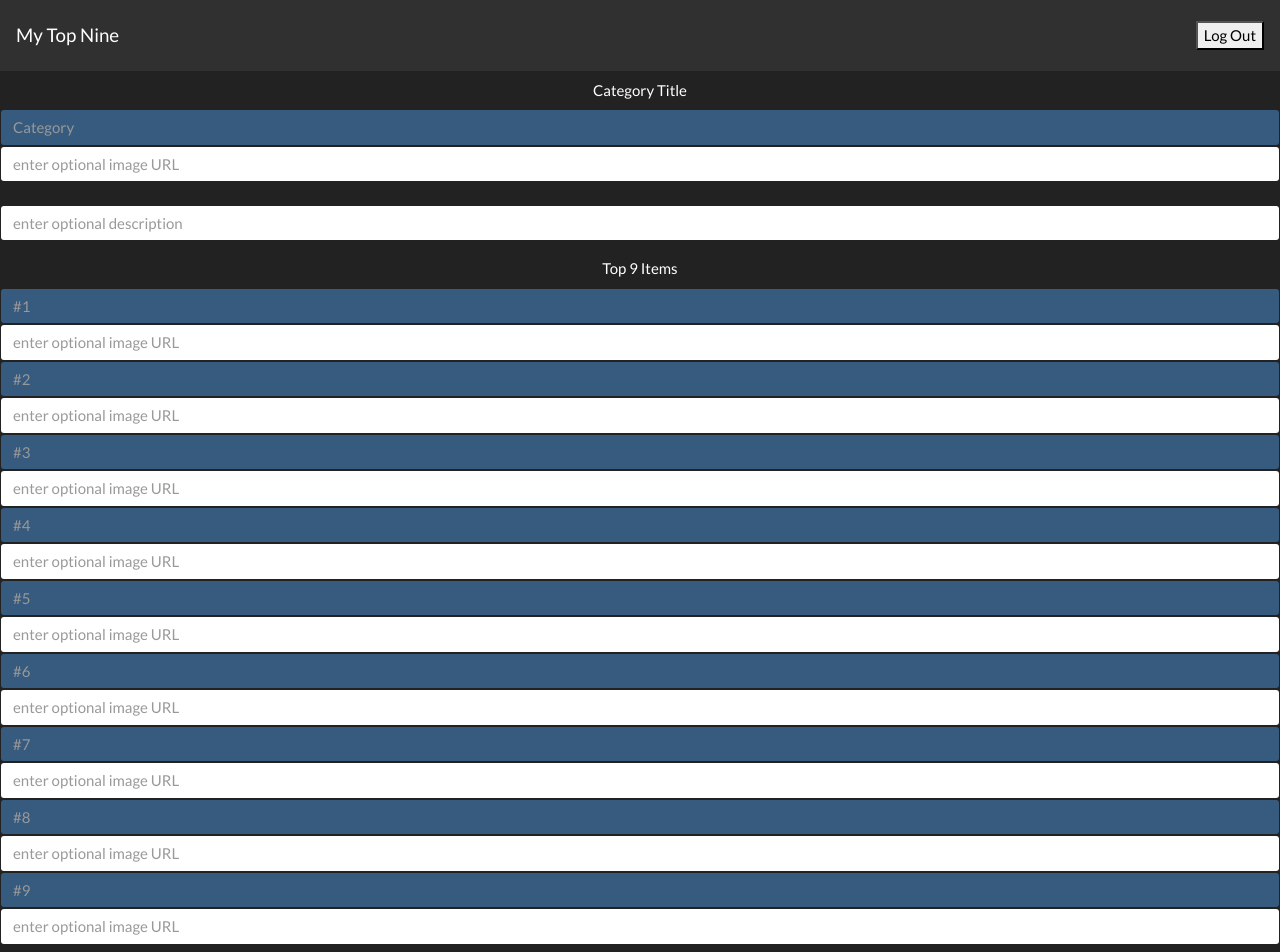
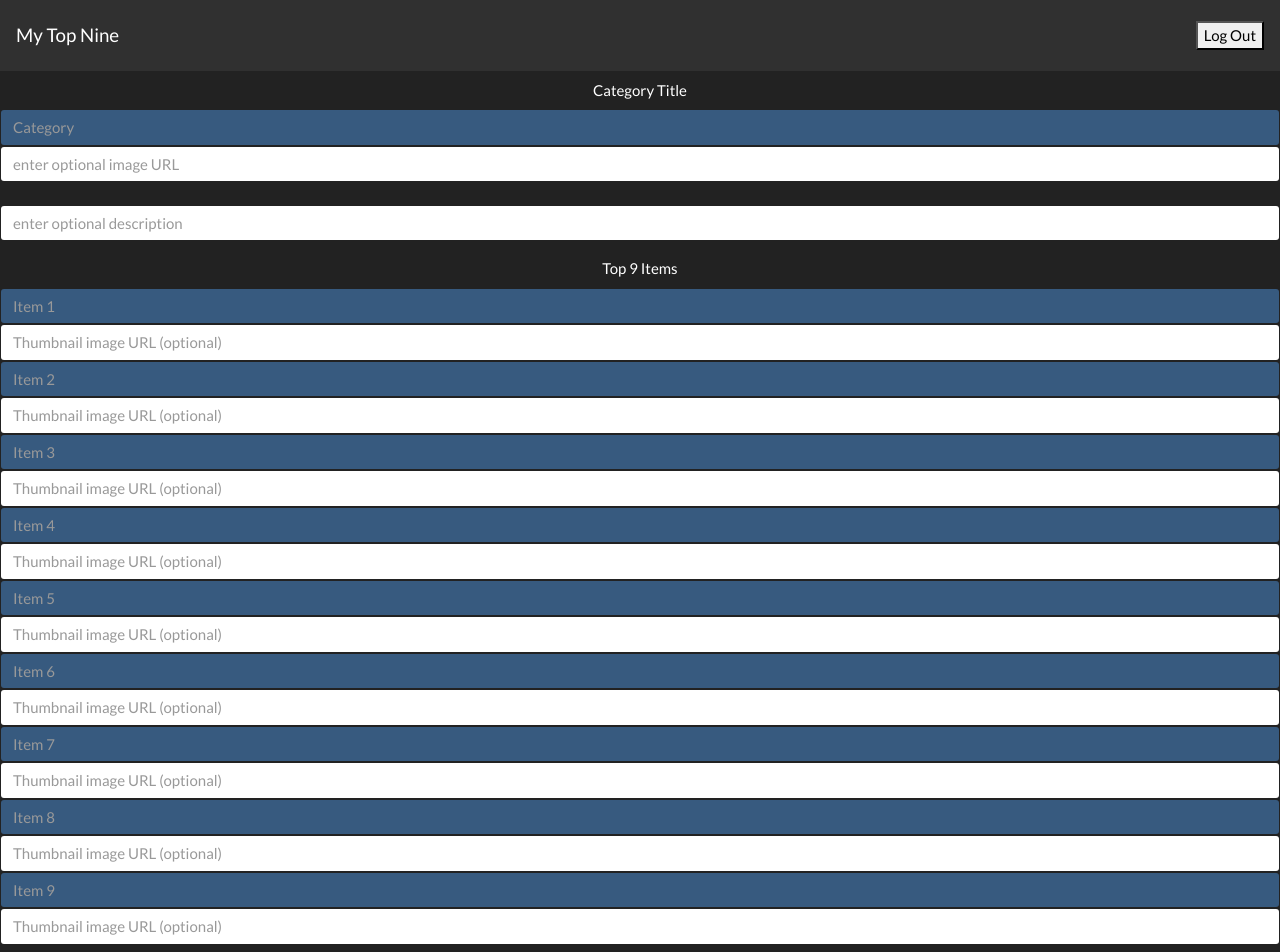
Before and after one commit to bw-my-top-nine/front-end, a React (Create React App) app: page /home/createcategoryform in a window 1280 px wide. Shown: the top 952 px of the page. Built offline with nearby package versions, Linux system fonts and the light colour scheme; no server answers; sample sign-in values are in the browser's storage.

Commit message:
break up createcategoryform into createitem component

```diff
--- a/src/components/CreateCategoryForm.js
+++ b/src/components/CreateCategoryForm.js
@@ -1,5 +1,6 @@
 import React, { useState } from "react";
 import { Button, Form, FormGroup, Label, Input } from "reactstrap";
+import CreateItem from "./CreateItem";
 
 const CreateCategory = props => {
 	console.log(props);
@@ -90,141 +91,15 @@ const CreateCategory = props => {
 			</FormGroup>
 			<FormGroup>
 				<Label htmlFor="title">Top 9 Items</Label>
-				<Input
-					className="bg-primary text-white"
-					type="text"
-					name="item1"
-					placeholder="#1"
-					onChange={handleChanges}
-					value={cat.item1}
-				/>
-				<Input
-					type="text"
-					name="image1"
-					placeholder="enter optional image URL"
-					onChange={handleChanges}
-					value={cat.image1}
-				/>
-				<Input
-					className="bg-primary text-white"
-					type="text"
-					name="item2"
-					placeholder="#2"
-					onChange={handleChanges}
-					value={cat.item2}
-				/>
-				<Input
-					type="text"
-					name="image2"
-					placeholder="enter optional image URL"
-					onChange={handleChanges}
-					value={cat.image2}
-				/>
-				<Input
-					className="bg-primary text-white"
-					type="text"
-					name="item3"
-					placeholder="#3"
-					onChange={handleChanges}
-					value={cat.item3}
-				/>
-				<Input
-					type="text"
-					name="image3"
-					placeholder="enter optional image URL"
-					onChange={handleChanges}
-					value={cat.image3}
-				/>
-				<Input
-					className="bg-primary text-white"
-					type="text"
-					name="item4"
-					placeholder="#4"
-					onChange={handleChanges}
-					value={cat.item4}
-				/>
-				<Input
-					type="text"
-					name="image4"
-					placeholder="enter optional image URL"
-					onChange={handleChanges}
-					value={cat.image4}
-				/>
-				<Input
-					className="bg-primary text-white"
-					type="text"
-					name="item5"
-					placeholder="#5"
-					onChange={handleChanges}
-					value={cat.item5}
-				/>
-				<Input
-					type="text"
-					name="image5"
-					placeholder="enter optional image URL"
-					onChange={handleChanges}
-					value={cat.image5}
-				/>
-				<Input
-					className="bg-primary text-white"
-					type="text"
-					name="item6"
-					placeholder="#6"
-					onChange={handleChanges}
-					value={cat.item6}
-				/>
-				<Input
-					type="text"
-					name="image6"
-					placeholder="enter optional image URL"
-					onChange={handleChanges}
-					value={cat.image6}
-				/>
-				<Input
-					className="bg-primary text-white"
-					type="text"
-					name="item7"
-					placeholder="#7"
-					onChange={handleChanges}
-					value={cat.item7}
-				/>
-				<Input
-					type="text"
-					name="image7"
-					placeholder="enter optional image URL"
-					onChange={handleChanges}
-					value={cat.image7}
-				/>
-				<Input
-					className="bg-primary text-white"
-					type="text"
-					name="item8"
-					placeholder="#8"
-					onChange={handleChanges}
-					value={cat.item8}
-				/>
-				<Input
-					type="text"
-					name="image8"
-					placeholder="enter optional image URL"
-					onChange={handleChanges}
-					value={cat.image8}
-				/>
-				<Input
-					className="bg-primary text-white"
-					type="text"
-					name="item9"
-					placeholder="#9"
-					onChange={handleChanges}
-					value={cat.item9}
-				/>
-				<Input
-					type="text"
-					name="image9"
-					placeholder="enter optional image URL"
-					onChange={handleChanges}
-					value={cat.image9}
-				/>
+				<CreateItem itemNum="1" handleChanges={handleChanges} cat={cat} />
+				<CreateItem itemNum="2" handleChanges={handleChanges} cat={cat} />
+				<CreateItem itemNum="3" handleChanges={handleChanges} cat={cat} />
+				<CreateItem itemNum="4" handleChanges={handleChanges} cat={cat} />
+				<CreateItem itemNum="5" handleChanges={handleChanges} cat={cat} />
+				<CreateItem itemNum="6" handleChanges={handleChanges} cat={cat} />
+				<CreateItem itemNum="7" handleChanges={handleChanges} cat={cat} />
+				<CreateItem itemNum="8" handleChanges={handleChanges} cat={cat} />
+				<CreateItem itemNum="9" handleChanges={handleChanges} cat={cat} />
 			</FormGroup>
 			<Button className="bg-success" type="submit">
 				Create Top 9 List
--- a/src/components/CreateItem.js
+++ b/src/components/CreateItem.js
@@ -1,49 +1,30 @@
-import React, { useState, useEffect } from 'react'
-import { Button, Form, FormGroup, Label, Input, FormText, FormFeedback } from 'reactstrap'
-import axios from 'axios'
+import React from 'react'
+import { Input } from 'reactstrap'
 import '../bootstrap.min.css'
 
 function CreateItem(props) {
 
-    const [item, setItem] = useState({})
-
-    function submitHandler(e) {
-        e.preventDefault()
-        // validation
-            // to do
-        // post
-            // axios.post('backendURL')
-            //     .then(resp => {
-            //         console.log(resp)
-            //         setItem({})
-            //     })
-            //     .catch(err => {
-            //         console.error(err)
-            //     })
-    }
-
-    function changeHandler(e) {
-        setItem({...item, [e.target.name]: e.target.value})
-    }
+    const name = `name${props.itemNum}`
+    const image = `image${props.itemNum}`
 
     return (
-        <Form onSubmit={submitHandler}>
-            <FormGroup>
-                <Label className="text-left">
-                    Name
-                    <Input type="text" name="name" placeholder="Item Name" onChange={changeHandler} value={item.name} />
-                </Label>
-            </FormGroup>
-            <FormGroup>
-                <Label className="text-left">
-                    Category
-                    <Input type="text" name="category" placeholder="Item Category" onChange={changeHandler} value={item.category} />
-                </Label>
-            </FormGroup>
-            <FormGroup>
-                <Button>Submit</Button>
-            </FormGroup>
-        </Form>
+        <>
+            <Input
+                className="bg-primary text-white"
+                type="text"
+                name={name}
+                placeholder={`Item ${props.itemNum}`}
+                onChange={props.handleChanges}
+                value={props.cat[name]}
+            />
+            <Input
+                type="url"
+                name={image}
+                placeholder="Thumbnail image URL (optional)"
+                onChange={props.handleChanges}
+                value={props.cat[image]}
+            />
+        </>
     )
 }
 
```
